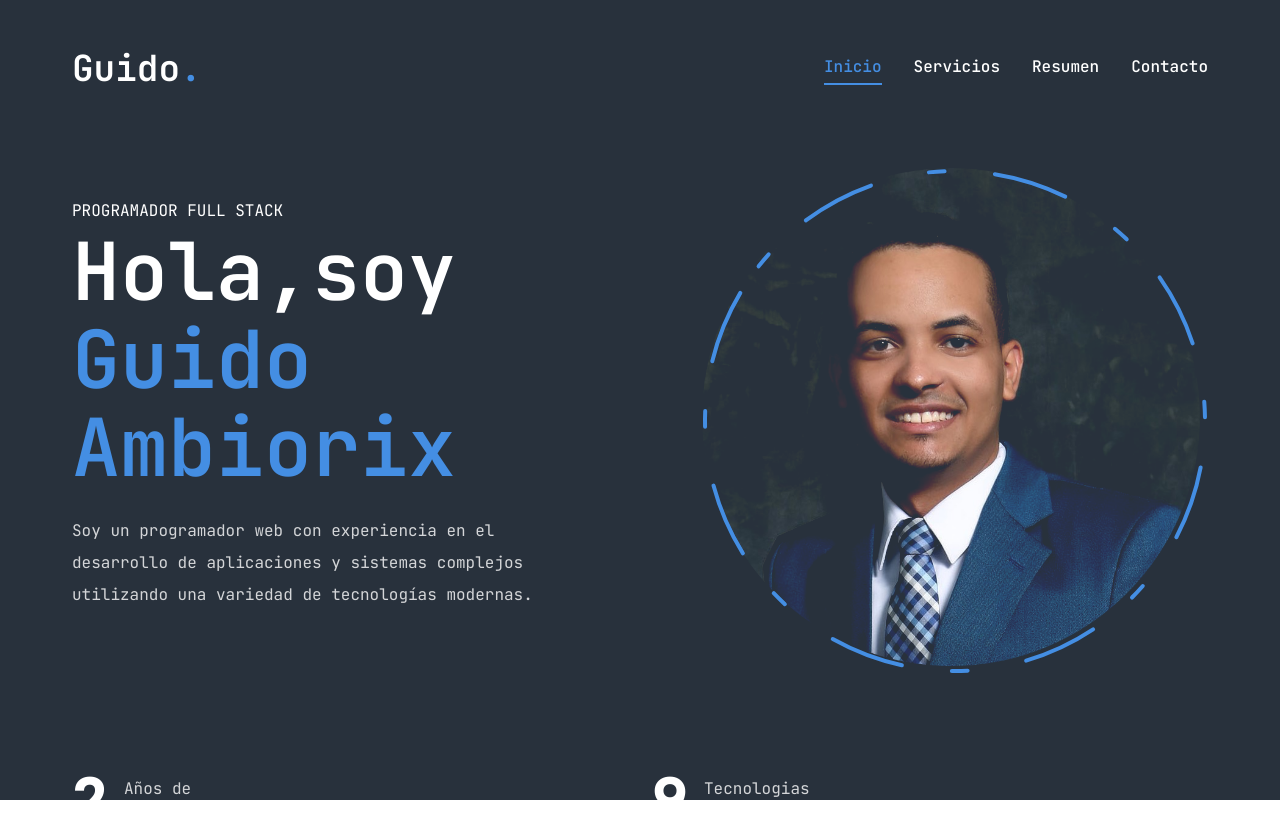
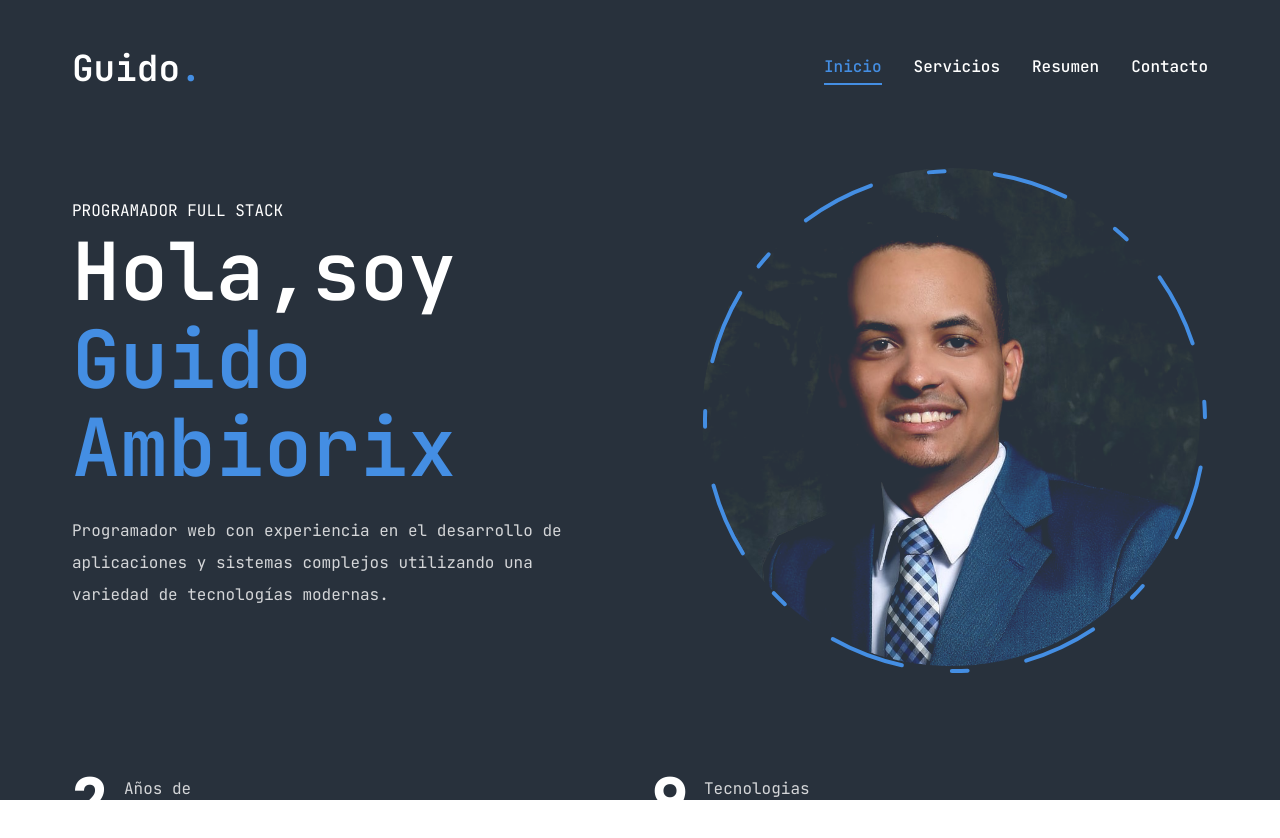
Before and after one commit to GuidoAmbiorix/Portafolio-WEB, a Next.js app: page / in a window 1280 px wide. Built offline with nearby package versions, Linux system fonts and the light colour scheme.

Commit message:
se cambiaron algunos textos

```diff
--- a/src/app/page.tsx
+++ b/src/app/page.tsx
@@ -19,9 +19,9 @@ const Home = () => {
             </h1>
 
             <p className="max-w-[500px] mb-9 text-white/80">
-              Soy un programador web con experiencia en el desarrollo de
-              aplicaciones y sistemas complejos utilizando una variedad de
-              tecnologías modernas.
+              Programador web con experiencia en el desarrollo de aplicaciones y
+              sistemas complejos utilizando una variedad de tecnologías
+              modernas.
             </p>
             {/* btn and socials */}
             {/* <div className="flex flex-col xl:flex-row items-center gap-8">
--- a/src/app/resume/page.tsx
+++ b/src/app/resume/page.tsx
@@ -57,7 +57,7 @@ const about = {
 // experience data
 const experience = {
   icon: "/assets/resume/badge.svg",
-  title: "Mi Experiencia",
+  title: "Experiencia",
   description: "",
   items: [
     {
@@ -71,7 +71,7 @@ const experience = {
 // educational data
 const education = {
   icon: "/assets/resume/cap.svg",
-  title: "Mi educaciòn",
+  title: "Educaciòn",
   description: "",
   items: [
     {
@@ -113,7 +113,7 @@ const education = {
 };
 
 const skills = {
-  title: "Mis habilidades",
+  title: "Habilidades",
   description: "",
   skillList: [
     {
@@ -214,7 +214,7 @@ function Resume() {
             {/* education */}
             <TabsContent value="education" className="w-full">
               <div className="flex flex-col gap-[30px] text-center xl:text-left">
-                <h3 className="text-4xl font-bold">{experience.title}</h3>
+                <h3 className="text-4xl font-bold">{education.title}</h3>
                 <p className="max-w-[600px] text-white/60 mx-auto xl:mx-0">
                   {education.description}
                 </p>
```
